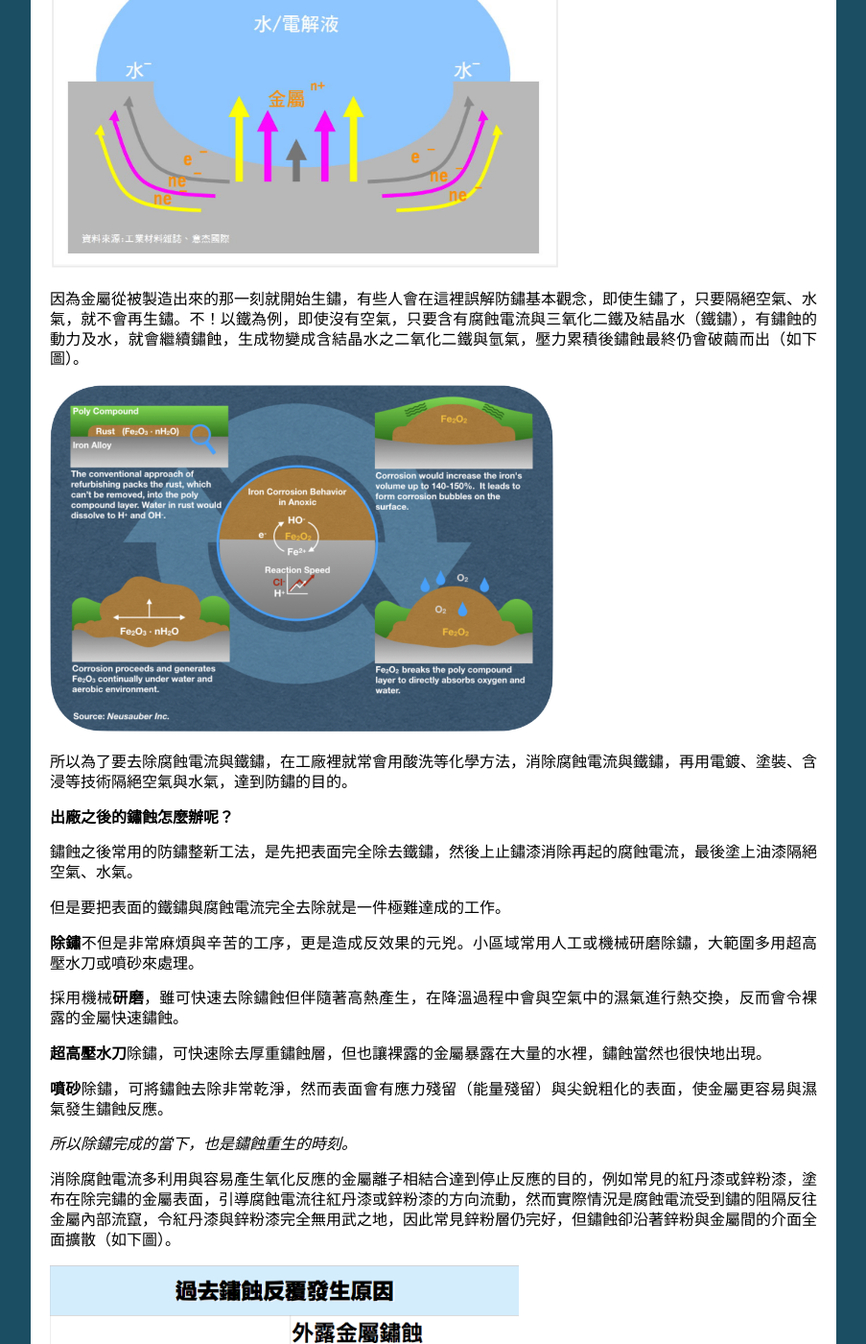
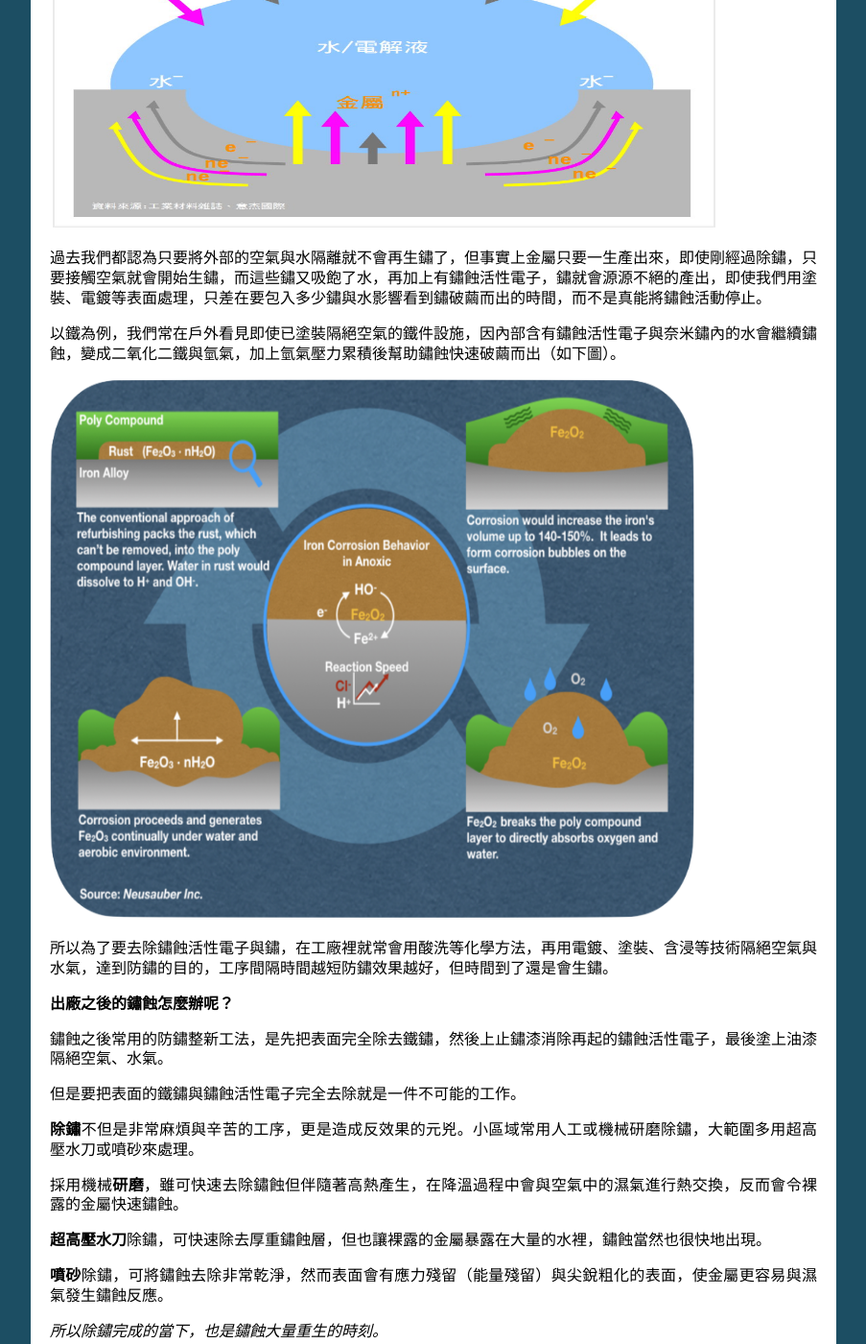
Before and after one commit to rexiap/neusauber, a Sphinx documentation site: the page built from docs/blogs/whyrust.rst, in a window 1280 px wide and 1400 px high, scrolled down 339 px. Shown: the whole window at 96% size, without its empty margins (198-1101 px from the left). Built offline with Sphinx 7.4.7, drawn with Linux system fonts in a browser that asks for light colours; some of the changed text lies outside the part shown.

Commit message:
Google Docs reST Editor@2020-7-10 17:3:1

```diff
--- a/docs/blogs/whyrust.rst
+++ b/docs/blogs/whyrust.rst
@@ -6,21 +6,23 @@
 
 \ |STYLE0|\
 
-”生鏽“的過程是當水氣與空氣接觸金屬後，會產生電池效應也就是鏽蝕反應（如下圖），電池效應會產生腐蝕電流，即為啟動鏽蝕反應，生成三氧化二鐵及結晶水，就是我們看到的鐵鏽。若水或濕氣中含有硫化氫、或鹽分會提高腐蝕電流，鏽蝕反應將加速進行。如果金屬本身的溫度比大氣溫度每高10度，鏽蝕反應的速度就會增加2倍。
+大氣中富含氧氣與水氣，氧氣會釋放出電子讓水解離成氫離子與氫氧根離子，氫氧根離子接觸到金屬就會誘發金屬解離並釋放電子，鏽蝕活性電子再去持續不斷解離別的水。游離金屬與氫氧根離子相互結合後的氫氧化物就是鏽的開端，由於體積僅奈米尺度肉眼看不見，所以當我們以為金屬表面仍是灰亮高光澤沒有生鏽時，其實表面早已佈滿奈米鏽。而氫氧化物奈米鏽的棒狀結構內部佈滿孔洞，會因毛細現象自空氣中吸飽水分，此時金屬表面不但有來自空氣中的水，更已將準備好的水壺裝好裝滿。電子不斷地解離水，再誘發金屬持續解離，鏽蝕終將成長至肉眼可見的鏽。如下圖，以鐵金屬生鏽過程為例。
 
 \ |IMG1|\
 
-因為金屬從被製造出來的那一刻就開始生鏽，有些人會在這裡誤解防鏽基本觀念，即使生鏽了，只要隔絕空氣、水氣，就不會再生鏽。不！以鐵為例，即使沒有空氣，只要含有腐蝕電流與三氧化二鐵及結晶水（鐵鏽），有鏽蝕的動力及水，就會繼續鏽蝕，生成物變成含結晶水之二氧化二鐵與氫氣，壓力累積後鏽蝕最終仍會破繭而出（如下圖）。
+過去我們都認為只要將外部的空氣與水隔離就不會再生鏽了，但事實上金屬只要一生產出來，即使剛經過除鏽，只要接觸空氣就會開始生鏽，而這些鏽又吸飽了水，再加上有鏽蝕活性電子，鏽就會源源不絕的產出，即使我們用塗裝、電鍍等表面處理，只差在要包入多少鏽與水影響看到鏽破繭而出的時間，而不是真能將鏽蝕活動停止。
+
+以鐵為例，我們常在戶外看見即使已塗裝隔絕空氣的鐵件設施，因內部含有鏽蝕活性電子與奈米鏽內的水會繼續鏽蝕，變成二氧化二鐵與氫氣，加上氫氣壓力累積後幫助鏽蝕快速破繭而出（如下圖）。
 
 \ |IMG2|\
 
-所以為了要去除腐蝕電流與鐵鏽，在工廠裡就常會用酸洗等化學方法，消除腐蝕電流與鐵鏽，再用電鍍、塗裝、含浸等技術隔絕空氣與水氣，達到防鏽的目的。
+所以為了要去除鏽蝕活性電子與鏽，在工廠裡就常會用酸洗等化學方法，再用電鍍、塗裝、含浸等技術隔絕空氣與水氣，達到防鏽的目的，工序間隔時間越短防鏽效果越好，但時間到了還是會生鏽。
 
 \ |STYLE1|\
 
-鏽蝕之後常用的防鏽整新工法，是先把表面完全除去鐵鏽，然後上止鏽漆消除再起的腐蝕電流，最後塗上油漆隔絕空氣、水氣。
+鏽蝕之後常用的防鏽整新工法，是先把表面完全除去鐵鏽，然後上止鏽漆消除再起的鏽蝕活性電子，最後塗上油漆隔絕空氣、水氣。
 
-但是要把表面的鐵鏽與腐蝕電流完全去除就是一件極難達成的工作。
+但是要把表面的鐵鏽與鏽蝕活性電子完全去除就是一件不可能的工作。
 
 \ |STYLE2|\ 不但是非常麻煩與辛苦的工序，更是造成反效果的元兇。小區域常用人工或機械研磨除鏽，大範圍多用超高壓水刀或噴砂來處理。
 
@@ -32,7 +34,7 @@
 
 \ |STYLE6|\
 
-消除腐蝕電流多利用與容易產生氧化反應的金屬離子相結合達到停止反應的目的，例如常見的紅丹漆或鋅粉漆，塗布在除完鏽的金屬表面，引導腐蝕電流往紅丹漆或鋅粉漆的方向流動，然而實際情況是腐蝕電流受到鏽的阻隔反往金屬內部流竄，令紅丹漆與鋅粉漆完全無用武之地，因此常見鋅粉層仍完好，但鏽蝕卻沿著鋅粉與金屬間的介面全面擴散（如下圖）。
+過去為消除鏽蝕活性電子多利用比要保護的金屬更容易產生氧化反應的金屬離子結合達到停止反應的目的，例如常見的紅丹漆或鋅粉漆，塗布在除完鏽的金屬表面，引導鏽蝕活性電子往紅丹漆或鋅粉漆的方向流動，然而實際情況是鏽蝕活性電子受到鏽的阻隔反往金屬內部流竄，令紅丹漆與鋅粉漆完全無用武之地，因此常見紅丹、鋅粉層仍完好，但鏽蝕卻沿著紅丹、鋅粉層與金屬間的介面全面擴散（如下圖）。
 
 \ |IMG3|\
 
@@ -57,7 +59,7 @@
 
 .. |STYLE5| replace:: **噴砂**
 
-.. |STYLE6| replace:: *所以除鏽完成的當下，也是鏽蝕重生的時刻。*
+.. |STYLE6| replace:: *所以除鏽完成的當下，也是鏽蝕大量重生的時刻。*
 
 .. |STYLE7| replace:: **推薦閱讀：**
 
@@ -68,12 +70,12 @@
 
 
 .. |IMG1| image:: static/金屬如何生鏽_1.png
-   :height: 405 px
-   :width: 532 px
+   :height: 300 px
+   :width: 697 px
 
 .. |IMG2| image:: static/金屬如何生鏽_2.png
-   :height: 361 px
-   :width: 525 px
+   :height: 561 px
+   :width: 672 px
 
 .. |IMG3| image:: static/金屬如何生鏽_3.png
    :height: 457 px
```
